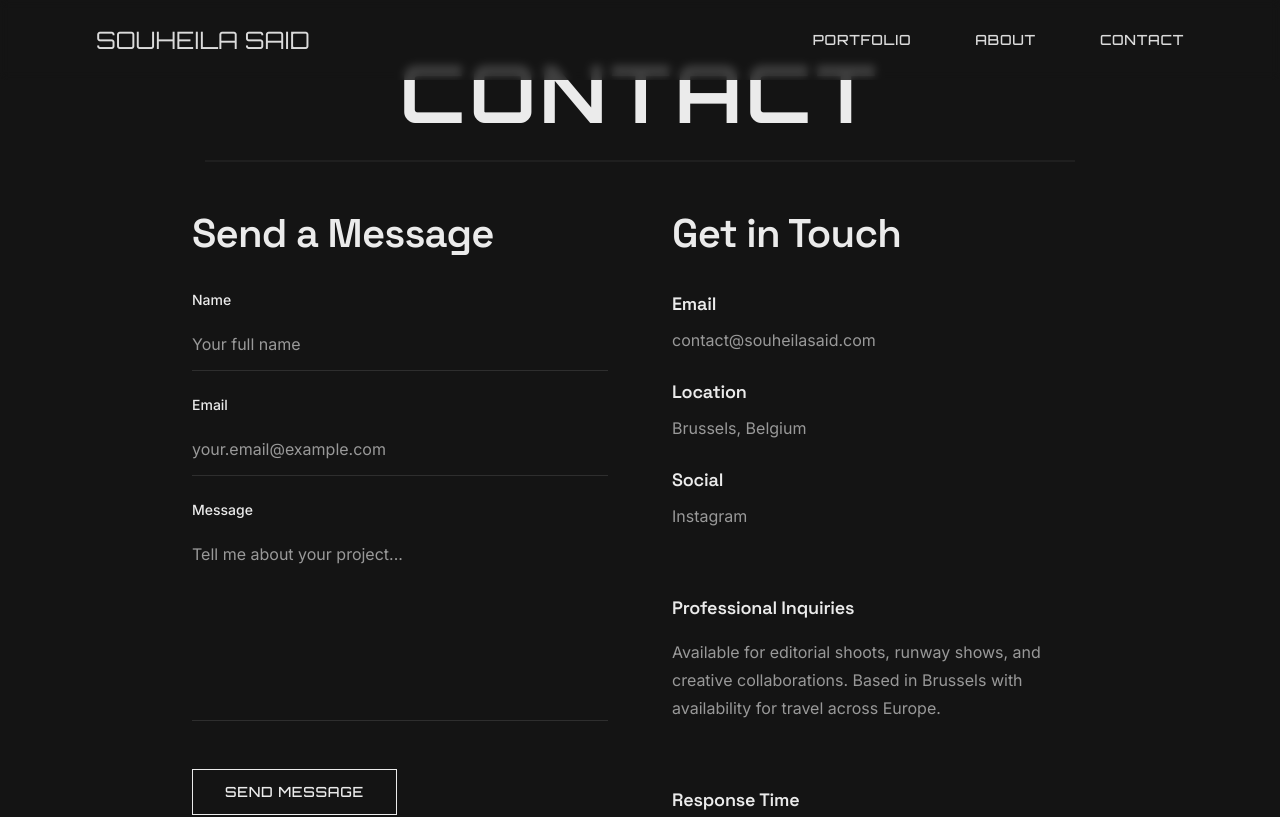
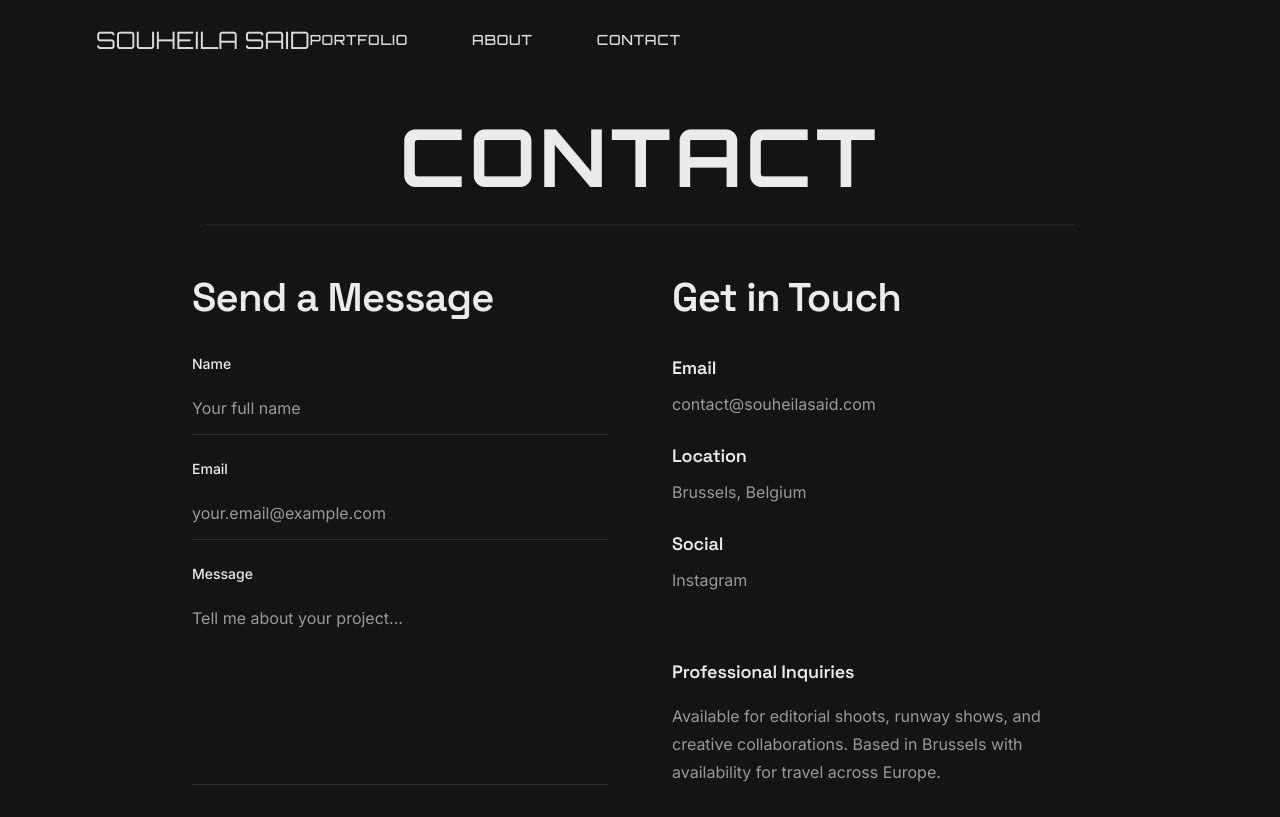
Before and after one commit to xxxsosoxxx/portfolio, a React (Vite) app: page /contact in a window 1280 px wide. Shown: the top 817 px of the page. Built offline with nearby package versions, Linux system fonts and the light colour scheme.

Commit message:
fix: navbar height & hero title

```diff
--- a/client/components/ui/HeroBlock.tsx
+++ b/client/components/ui/HeroBlock.tsx
@@ -23,7 +23,7 @@ export const HeroBlock = () => {
   return (
     <section
       style={{ minHeight: height ? height + 64 : "auto" }}
-      className="relative flex flex-col items-center justify-center px-6 md:px-12 lg:px-24 text-center py-12 overflow-hidden"
+      className="hero-section relative flex flex-col items-center justify-center px-6 md:px-12 lg:px-24 text-center pb-12 overflow-hidden"
     >
       <div ref={ref} className="flex flex-col items-center w-full">
         <motion.h1
--- a/client/global.css
+++ b/client/global.css
@@ -4,6 +4,8 @@
 @import url("https://fonts.googleapis.com/css2?family=Inter:wght@300;400;500;600;700&display=swap");
 @import url("https://fonts.googleapis.com/css2?family=Space+Grotesk:wght@300;400;500;600;700&display=swap");
 @import url("https://fonts.googleapis.com/css2?family=Orbitron:wght@400;500;600;700;800;900&display=swap");
+
+@import "./styles/navigation.css";
 
 /*────────────────────────────────────────────────────────────────────────*/
 /*                          Tailwind Directives                          */
@@ -41,6 +43,7 @@
     --text-shadow-color: rgba(0, 0, 0, 0.3);
 
     /* Variables dédiées à la nav */
+    --nav-height: 5rem;  /* 80px */
     --nav-bg-unscrolled:   transparent;
     --nav-bg-scrolled:     (0 0 10px rgba(0, 0, 0, 0.1));
     --nav-text:            rgba(0, 0, 0, 0.90);
--- /dev/null
+++ b/client/styles/navigation.css
@@ -0,0 +1,15 @@
+/* Navigation styles */
+.nav {
+  height: var(--nav-height);
+  display: flex;
+  align-items: center;
+}
+
+.nav-padding {
+  padding-top: var(--nav-height);
+}
+
+/* Hero block spacing */
+.hero-section {
+  padding-top: calc(var(--nav-height) + 2rem);
+}
```
